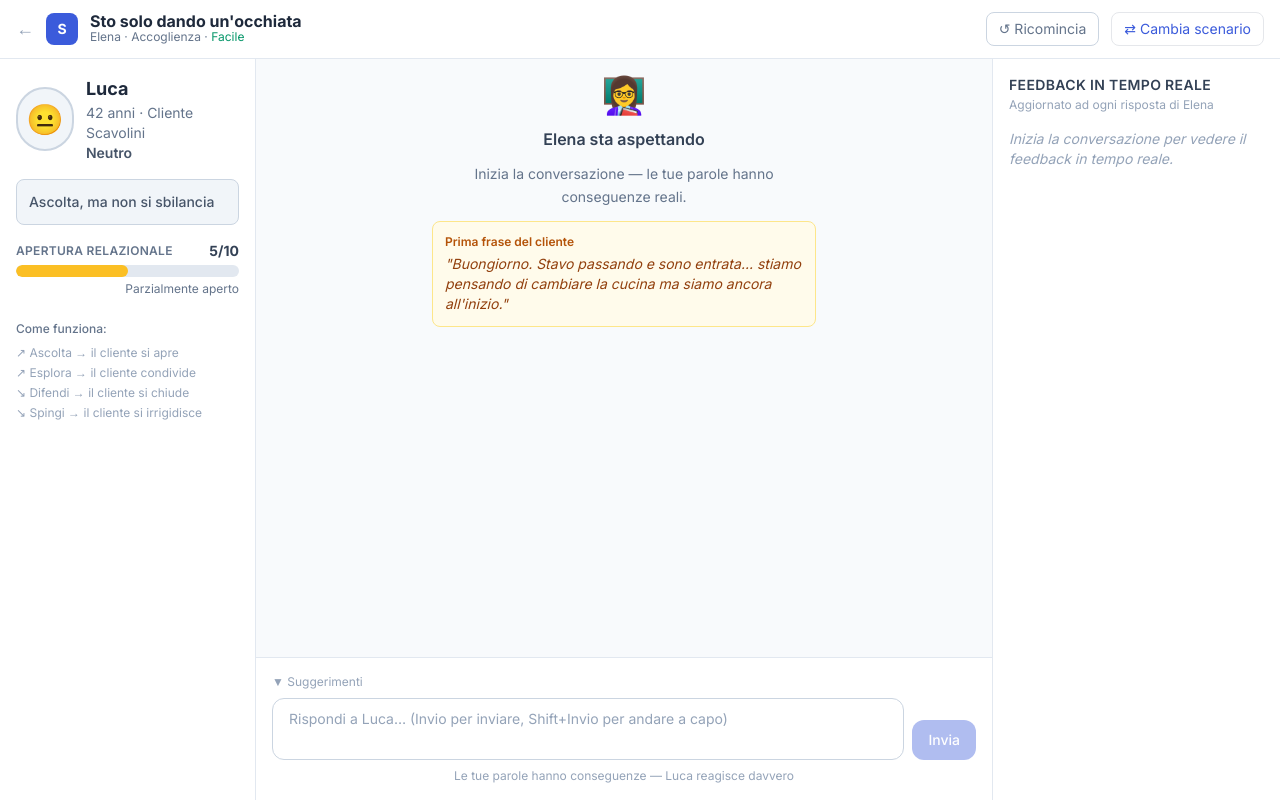
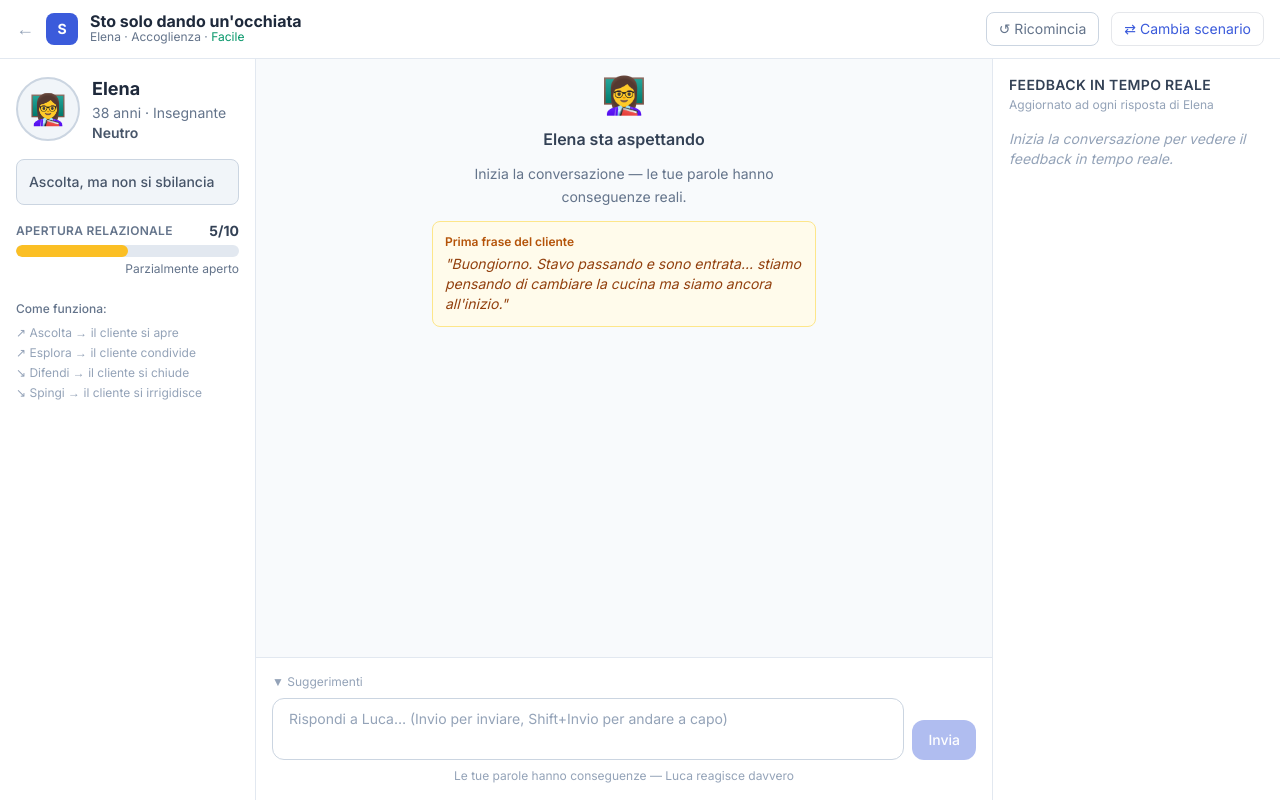
Before and after one commit to RenatoBenzi74/scavolini_conversazionale-2, a Next.js app: page / in a window 1280 px wide. Both pictures are taken after a click on the button 309 px from the left and 350 px from the top of the page. Built offline with nearby package versions, Linux system fonts and the light colour scheme.

Commit message:
Update ClientePanel.tsx

```diff
--- a/components/ClientePanel.tsx
+++ b/components/ClientePanel.tsx
@@ -1,10 +1,12 @@
 "use client";
 
 import type { RispostaCliente, StatoEmotivo } from "@/lib/types";
+import type { Scenario } from "@/lib/scenari";
 
 interface ClientePanelProps {
   stato: RispostaCliente | null;
   loading: boolean;
+  scenario?: Scenario;
 }
 
 const STATO_CONFIG: Record<
@@ -85,10 +87,15 @@ function AperturaBar({ valore }: { valore: number }) {
   );
 }
 
-export default function ClientePanel({ stato, loading }: ClientePanelProps) {
+export default function ClientePanel({ stato, loading, scenario }: ClientePanelProps) {
   const statoEmotivo = stato?.stato_emotivo ?? "neutro";
   const apertura = stato?.apertura ?? 5;
   const cfg = STATO_CONFIG[statoEmotivo];
+
+  const nomeCliente = scenario?.nomeCliente ?? "Luca";
+  const etaCliente = scenario?.eta ?? 48;
+  const profiloCliente = scenario?.profilo ?? "Cliente Scavolini";
+  const emojiCliente = scenario?.emoji ?? "👤";
 
   return (
     <div className="flex flex-col gap-4">
@@ -99,13 +106,15 @@ export default function ClientePanel({ stato, loading }: ClientePanelProps) {
         >
           {loading ? (
             <span className="animate-pulse">⏳</span>
+          ) : stato ? (
+            <span>{cfg.emoji}</span>
           ) : (
-            <span>{cfg.emoji}</span>
+            <span>{emojiCliente}</span>
           )}
         </div>
         <div>
-          <p className="font-bold text-slate-800 text-lg">Luca</p>
-          <p className="text-sm text-slate-500">42 anni · Cliente Scavolini</p>
+          <p className="font-bold text-slate-800 text-lg">{nomeCliente}</p>
+          <p className="text-sm text-slate-500">{etaCliente} anni · {profiloCliente}</p>
           <p className={`text-sm font-semibold ${cfg.colore}`}>{cfg.label}</p>
         </div>
       </div>
```
